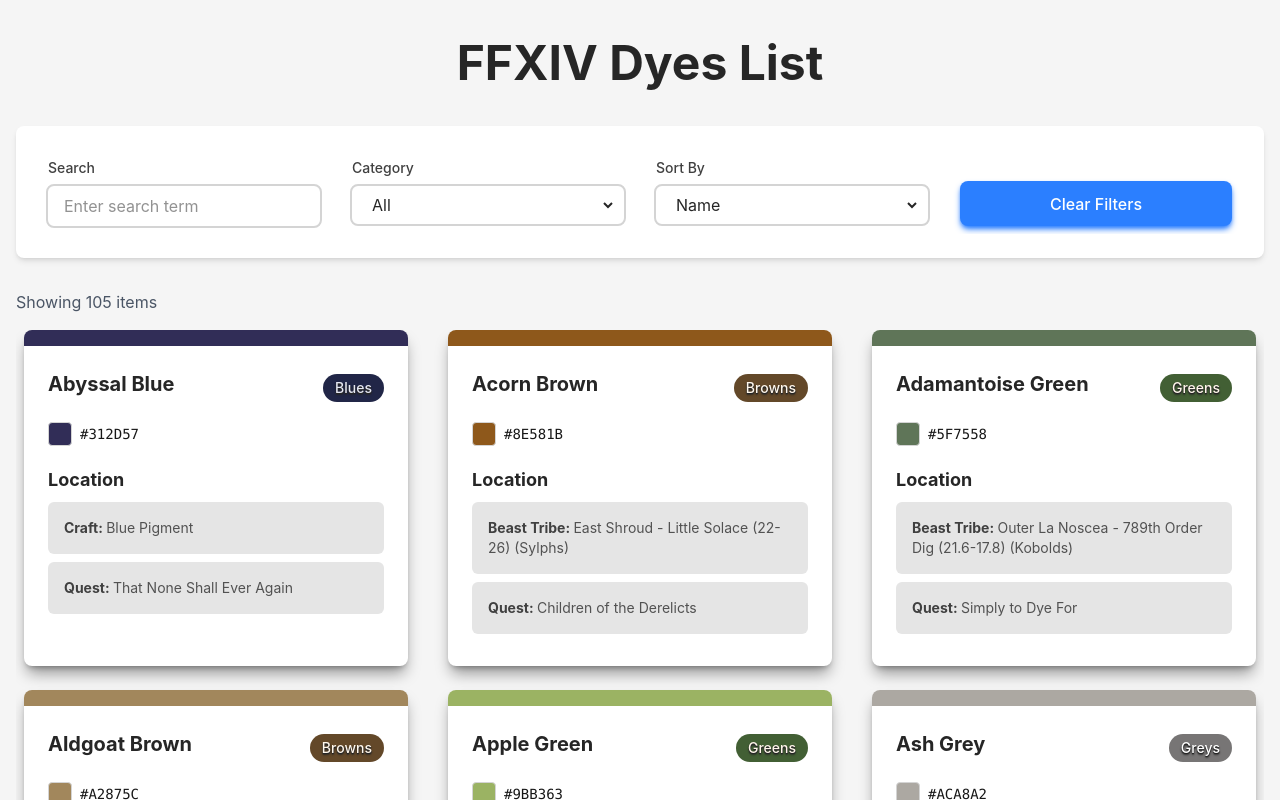
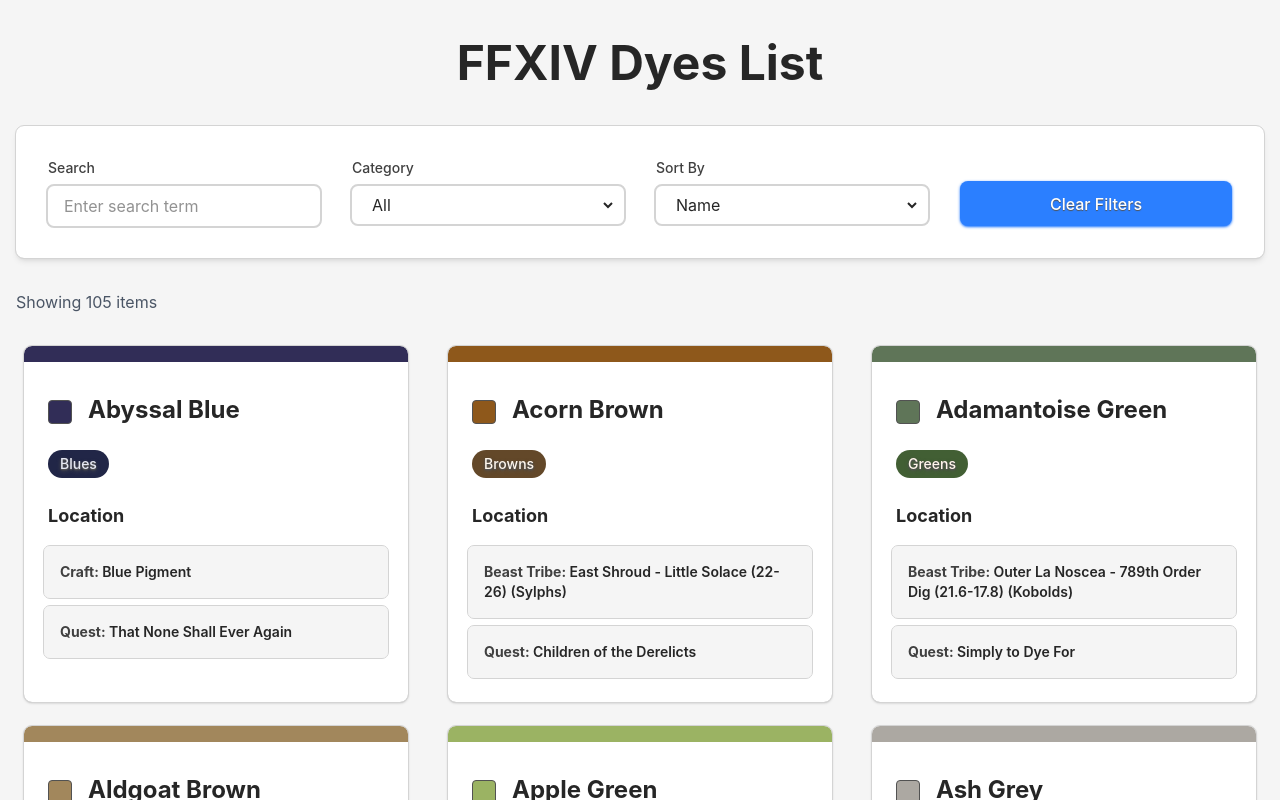
Before and after one commit to chelle-c/ffxiv-dye-search, a React (Vite) app: page / in a window 1280 px wide. Shown: the top 800 px of the page. Built offline with nearby package versions, Linux system fonts and the light colour scheme.

Commit message:
Various design changes

```diff
--- a/src/App.tsx
+++ b/src/App.tsx
@@ -70,7 +70,7 @@
 					Showing {filteredData.length} items
 				</div>
 
-				<div className="grid grid-cols-1 md:grid-cols-2 lg:grid-cols-3 gap-6 pb-8">
+				<div className="grid grid-cols-1 md:grid-cols-2 lg:grid-cols-3 gap-6 pt-4 pb-8">
 					{filteredData.map((item, index) => (
 						<DyeCard key={`${item.name}-${index}`} item={item} />
 					))}
--- a/src/components/DyeCard.tsx
+++ b/src/components/DyeCard.tsx
@@ -40,7 +40,7 @@
 						{value?.map((v, i) => (
 							<span
 								key={keyId + i}
-								className="inline-block text-neutral-900 text-sm bg-white px-3 py-2 rounded dark:bg-neutral-800 dark:text-white grow"
+								className="inline-block text-neutral-800 text-sm bg-white px-3 py-2 rounded dark:bg-neutral-800 dark:text-white grow font-semibold outline-solid outline outline-neutral-300 dark:outline-neutral-700 m-1"
 							>
 								{v}
 							</span>
@@ -53,24 +53,30 @@
 		return (
 			<div className="m-2">
 				<span className="font-bold capitalize">{key}: </span>
-				<span className="text-neutral-600 dark:text-white">{value}</span>
+				<span className="text-neutral-800 dark:text-white font-semibold">{value}</span>
 			</div>
 		);
 	};
 
 	return (
-		<div className="mx-2 bg-white dark:bg-neutral-800 rounded-lg shadow-lg/40 overflow-hidden hover:shadow-lg transition-shadow">
+		<div className="mx-2 bg-white dark:bg-neutral-800 rounded-lg shadow-sm/20 overflow-hidden hover:shadow-sm/40 dark:shadow-white transition-shadow outline-solid outline outline-neutral-300 dark:outline-neutral-700">
 			{/* Color Header */}
 			<div className="h-4 w-full" style={{ backgroundColor: item.colorhex }} />
 
-			<div className="p-6">
+			<div className="py-4">
 				{/* Name and Category */}
-				<div className="mb-4 flex justify-between items-center">
-					<h3 className="text-xl font-bold text-neutral-800 dark:text-neutral-100 mb-2">
-						{item.name}
-					</h3>
+				<div className="mb-2 flex flex-col gap-6 justify-between items-baseline py-4 px-6">
+					<div className="flex gap-4 items-center justify-around">
+						<div
+							className="w-6 h-6 mt-1 rounded border border-neutral-600 dark:border-neutral-500"
+							style={{ backgroundColor: item.colorhex }}
+						/>
+						<h3 className="text-2xl font-bold text-neutral-800 dark:text-neutral-100">
+							{item.name}
+						</h3>
+					</div>
 					<span
-						className="inline-flex px-3 py-1 rounded-full text-sm font-medium text-shadow-sm text-shadow-neutral-800"
+						className="inline-flex px-3 py-1 rounded-full text-sm font-medium text-shadow-md text-shadow-neutral-600"
 						style={{
 							background:
 								item.category === "Special Dyes"
@@ -88,28 +94,28 @@
 				</div>
 
 				{/* Color Info */}
-				<div className="mb-5">
+				{/* <div className="mb-5">
 					<div className="flex items-center gap-2">
 						<div
-							className="w-6 h-6 rounded border border-neutral-300 dark:border-neutral-800"
+							className="w-6 h-6 rounded border border-neutral-600 dark:border-neutral-500"
 							style={{ backgroundColor: item.colorhex }}
 						/>
 						<span className="text-sm font-mono text-neutral-900 dark:text-neutral-50">
 							{item.colorhex}
 						</span>
 					</div>
-				</div>
+				</div> */}
 
 				{/* Location */}
 				<div className="">
-					<h4 className="text-lg font-bold text-neutral-800 mb-2 dark:text-neutral-100">
+					<h4 className="px-6 text-lg font-bold text-neutral-800 mb-2 dark:text-neutral-100">
 						Location
 					</h4>
-					<div className="text-sm text-neutral-700 dark:text-neutral-300 locations">
+					<div className="px-4 text-sm text-neutral-700 dark:text-neutral-300 locations">
 						{Object.entries(item.location).map(([key, value]) => (
 							<div
 								key={key}
-								className="bg-neutral-200 dark:bg-neutral-900 p-2 rounded-md mb-2"
+								className="bg-neutral-100 dark:bg-neutral-900 p-2 rounded-md outline-solid outline outline-neutral-300 dark:outline-neutral-700 mx-1 my-2"
 							>
 								{renderLocationValue(key, value)}
 							</div>
--- a/src/components/SearchAndFilters.tsx
+++ b/src/components/SearchAndFilters.tsx
@@ -7,13 +7,9 @@
 	categories: string[];
 }
 
-const SearchAndFilters: React.FC<SearchAndFiltersProps> = ({
-	filters,
-	setFilters,
-	categories,
-}) => {
+const SearchAndFilters: React.FC<SearchAndFiltersProps> = ({ filters, setFilters, categories }) => {
 	return (
-		<div className="bg-white dark:bg-neutral-800 rounded-lg shadow-md p-6 mb-8">
+		<div className="bg-white dark:bg-neutral-800 rounded-lg shadow-md p-6 mb-8 outline-solid outline outline-neutral-300 dark:outline-neutral-700">
 			<div className="grid grid-cols-1 md:grid-cols-4 gap-4">
 				{/* Search Input */}
 				<div className="p-2">
@@ -104,7 +100,7 @@
 								sortBy: "name",
 							})
 						}
-						className="w-full px-4 py-2 bg-blue-500 text-white font-medium rounded-md hover:bg-blue-600 transition-colors shadow-md shadow-blue-500"
+						className="w-full px-4 py-2 bg-blue-500 text-white font-medium rounded-md hover:bg-blue-600 transition-colors shadow-sm shadow-blue-500 active:bg-blue-700 text-shadow-xs text-shadow-neutral-600"
 					>
 						Clear Filters
 					</button>
```
